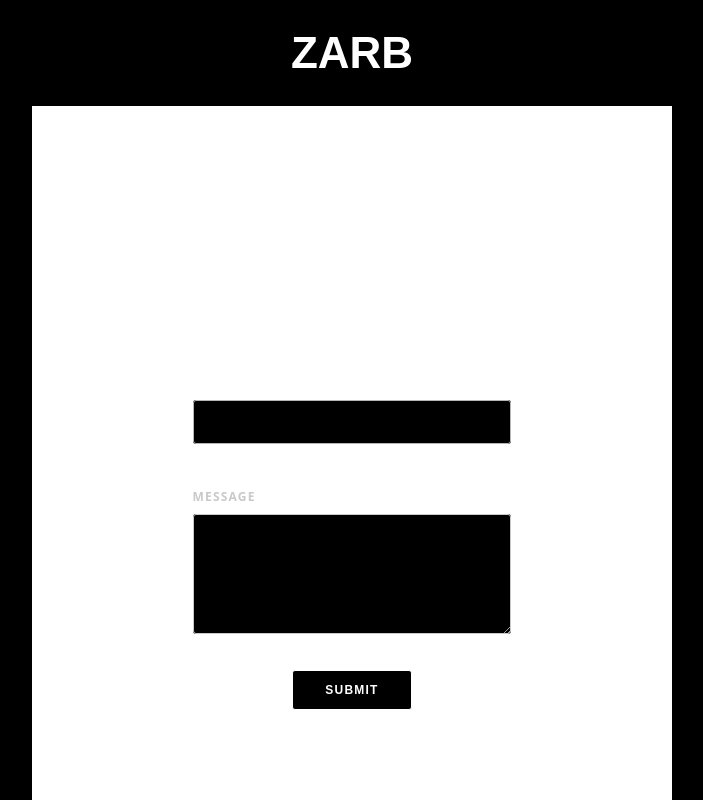
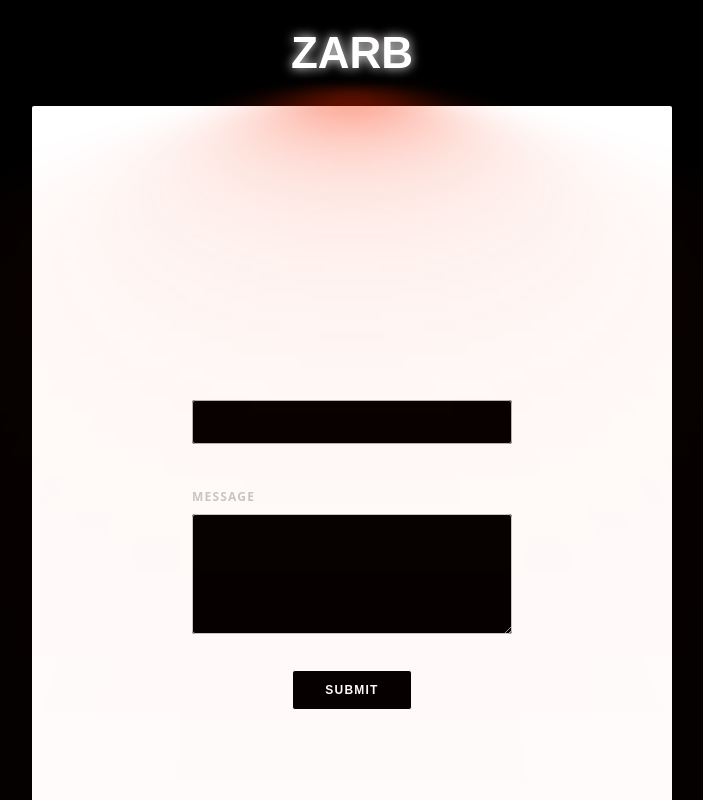
Before and after one commit to bamerf/music-profile, a Next.js app: page /Contact in a window 1280 px wide. Shown: the top 800 px of the page, without its empty margins (288-991 px from the left). Built offline with nearby package versions, Linux system fonts and the light colour scheme; a web font is replaced by a local one.

Commit message:
updated types

```diff
--- a/pages/index.tsx
+++ b/pages/index.tsx
@@ -17,7 +17,7 @@ const Home: NextPage = () => {
 
 	return (
 		<ContentContainer>
-			<BlockContainer />
+			<BlockContainer small />
 			<MusicPreview urls={urls} />
 			<ProfileContainer />
 			<ContactForm />
--- a/src/containers/Block/BlockContainer.tsx
+++ b/src/containers/Block/BlockContainer.tsx
@@ -1,9 +1,21 @@
 import * as React from "react";
+import cn from "clsx";
 
 import styles from "./blockContainer.module.scss";
 
-export const BlockContainer: React.FC = ({ children }) => (
-	<section className={`flex justify-center items-center ${styles.root}`}>
+interface ComponentProps {
+	small?: boolean;
+}
+
+export const BlockContainer: React.FC<ComponentProps> = ({
+	children,
+	small,
+}) => (
+	<section
+		className={`flex justify-center items-center ${styles.root} ${cn({
+			[styles.small]: small,
+		})}`}
+	>
 		{children}
 	</section>
 );
--- a/src/containers/Block/blockContainer.module.scss
+++ b/src/containers/Block/blockContainer.module.scss
@@ -1,4 +1,8 @@
 .root {
 	min-height: 800px;
-	border: 1px solid white;
+	// border: 1px solid white;
 }
+
+.small {
+	min-height: 600px;
+}
--- a/src/containers/MusicPreview/MusicPreview.tsx
+++ b/src/containers/MusicPreview/MusicPreview.tsx
@@ -16,6 +16,7 @@ export const MusicPreview: React.FC<ComponentProps> = ({ urls }) => (
 						key={index}
 						url={url}
 						height="160px"
+						className="mb-6"
 						// config={{ soundcloud: { options: { color: "#0066CC" } } }}
 					/>
 				))}
--- a/src/containers/NavBar/NavBar.tsx
+++ b/src/containers/NavBar/NavBar.tsx
@@ -13,7 +13,7 @@ interface ComponentProps {
 
 export const NavBar: React.FC<ComponentProps> = ({ paths }) => (
 	<div className={`flex justify-center align-middle py-5 ${styles.root}`}>
-		<h1>zarb</h1>
+		<h1 className={styles.logo}>zarb</h1>
 		{paths &&
 			paths.map((path) => (
 				<Link href={path === Paths.Home ? "/" : `/${path}`}>
--- a/src/containers/NavBar/navBar.module.scss
+++ b/src/containers/NavBar/navBar.module.scss
@@ -1,11 +1,29 @@
 @use "../../styles/variables";
 
-.root {
-	h1 {
-		font-size: 44px;
-		font-family: variables.$fontPayHeavy;
-		font-weight: 700;
-		text-transform: uppercase;
-		color: variables.$white;
-	}
+.logo {
+	font-size: 44px;
+	font-family: variables.$fontRewards;
+	font-weight: 700;
+	text-transform: uppercase;
+	color: variables.$white;
+
+	position: relative;
+
+	text-shadow: 0 0 0.25em currentColor, 0 0 1em hsl(10, 99%, 49% / 10%);
+
+	user-select: none;
 }
+
+.logo::before {
+	content: "";
+	position: absolute;
+	top: 80%;
+	bottom: 0;
+	width: 100%;
+	height: 100%;
+
+	background: variables.$soundcloudOrange;
+
+	transform: perspective(1em) rotateX(40deg) scale(1, 0.5);
+	filter: blur(1.2em);
+}
--- a/src/containers/Profile/profileContainer.module.scss
+++ b/src/containers/Profile/profileContainer.module.scss
@@ -9,6 +9,7 @@
 
 .image {
 	filter: grayscale(10%);
+	margin-left: 8px;
 }
 
 .text {
@@ -17,9 +18,9 @@
 	padding-bottom: 36px;
 
 	color: white;
-	font-family: variables.$fontFamily;
-	font-size: 32px;
-	font-weight: 700;
-	line-height: 1.5;
+	opacity: 0.8;
+	font-family: variables.$fontRewards;
+	line-height: 1.25;
+	font-size: 38px;
 	letter-spacing: 1.21px;
 }
--- a/src/hooks/useForm.ts
+++ b/src/hooks/useForm.ts
@@ -1,18 +1,24 @@
 import React, { useState } from "react";
 
-interface ComponentProps {
-	handleSubmit: any;
-}
+type HandleChangeEvent = React.ChangeEvent<
+	HTMLTextAreaElement | HTMLInputElement
+>;
 
-export const useForm: React.FC<ComponentProps> = (submitCallback) => {
+type TUseForm = [
+	{ [key: string]: any },
+	(e: HandleChangeEvent) => void,
+	(e: React.SyntheticEvent) => void
+];
+
+export const useForm = (submitCallback: () => void): TUseForm => {
 	const [state, setState] = useState({});
 
-	const handleSubmit = (event: React.ChangeEvent<HTMLInputElement>) => {
+	const handleSubmit = (event: React.SyntheticEvent) => {
 		event.preventDefault();
 		submitCallback();
 	};
 
-	const handleChange = (event: React.ChangeEvent<HTMLInputElement>) => {
+	const handleChange = (event: HandleChangeEvent) => {
 		event.persist();
 		// console.log(event.target.value);
 		console.log(event.target.name);
```
